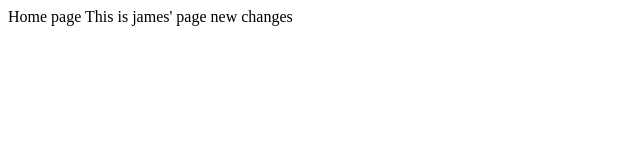
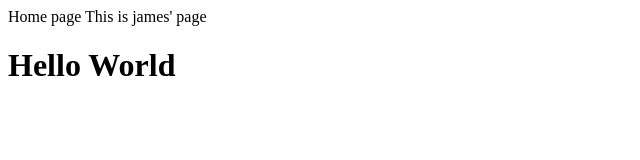
Before and after one commit to vlino2015/classGitRepo, a plain HTML site: page index.html in a window 1280 px wide. Shown: the whole page, without its empty margins (0-640 px from the left). Drawn offline with Linux system fonts and the light colour scheme.

Commit message:
added h1 tag

```diff
--- a/index.html
+++ b/index.html
@@ -10,6 +10,8 @@
     Home page
 
     This is james' page
-    new changes
+
+    <h1>Hello World</h1>
+
 </body>
 </html>
```
